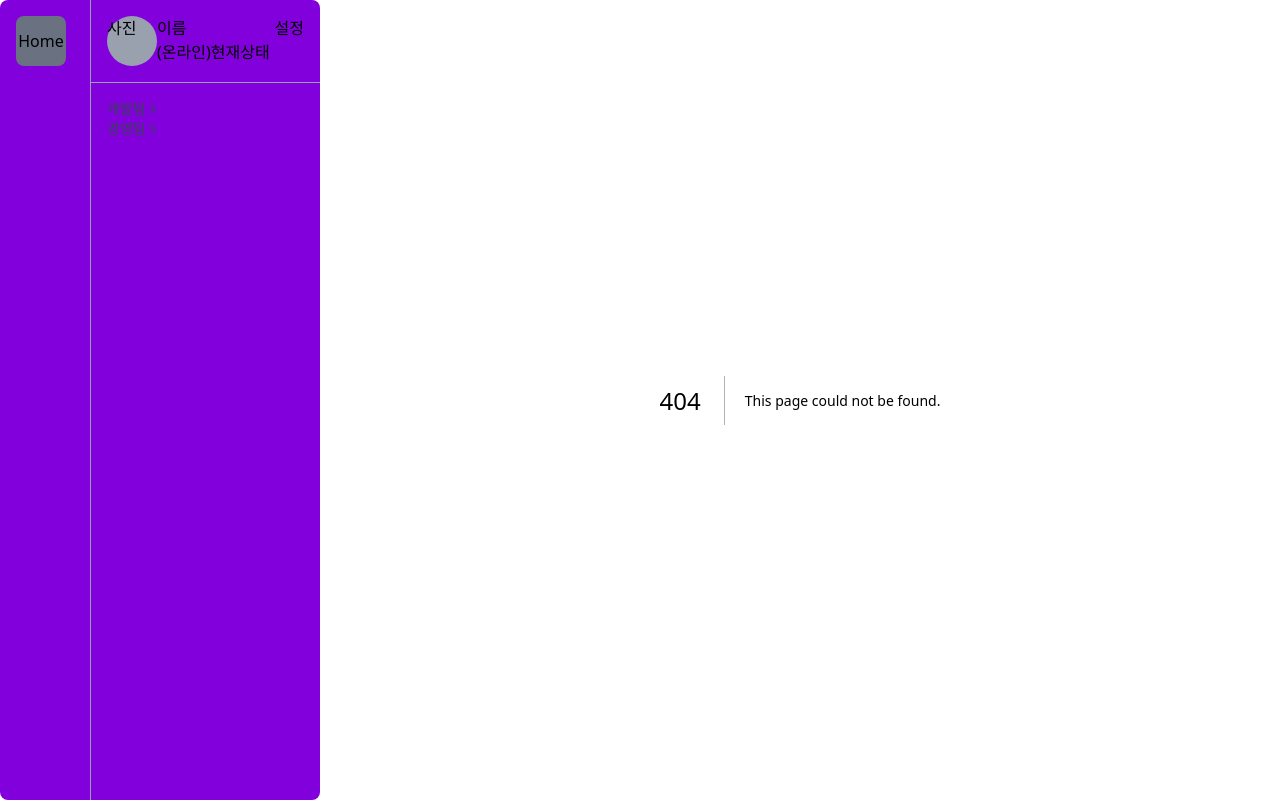
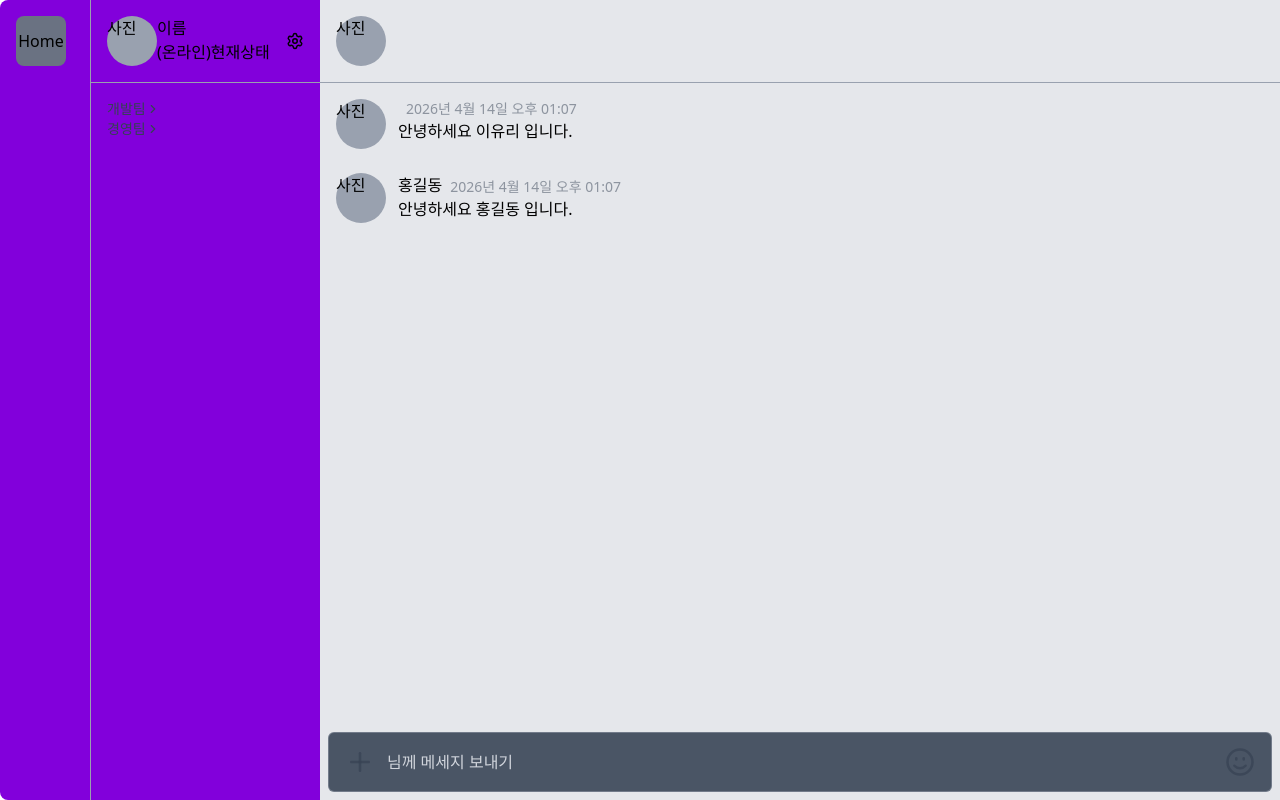
Before and after one commit to JinoPeanut/chat-system, a Next.js app: page /chat/1 in a window 1280 px wide. Before the commit this address had no page. Built offline with nearby package versions, Linux system fonts and the light colour scheme.

Commit message:
채팅창 화면 만들기 2일차

```diff
--- /dev/null
+++ b/app/chat/[roomId]/_components/MessageInput.tsx
@@ -0,0 +1,33 @@
+import { Plus, Smile } from "lucide-react"
+
+export default function MessageInput() {
+    return (
+        <div className="
+            m-2 border-gray-400/50 border bg-gray-600
+            h-[60px] rounded-md px-3
+        ">
+            <div className="h-full flex items-center gap-2">
+                {/* 업로드 버튼 or 그 외 기능 */}
+                <button type="button" className="shrink-0 p-1 rounded-md hover:bg-gray-500 group">
+                    <Plus size={30} className="text-gray-700/70 group-hover:text-gray-400" />
+                </button>
+
+                <div className="flex items-center gap-2 w-full">
+                    {/* 채팅입력칸 */}
+                    <input
+                        type="text"
+                        placeholder={`님께 메세지 보내기`}
+                        className="
+                            w-full bg-transparent outline-none text-white
+                            placeholder:text-gray-300 flex-1 min-w-0"
+                    />
+
+                    {/* 이모지 버튼 */}
+                    <button type="button" className="shrink-0 p-1 rounded-md hover:bg-gray-500 group">
+                        <Smile size={30} className="text-gray-700/70 group-hover:text-gray-400" />
+                    </button>
+                </div>
+            </div>
+        </div>
+    )
+}
--- /dev/null
+++ b/app/chat/[roomId]/_components/MessageItem.tsx
@@ -0,0 +1,37 @@
+import { Message, User } from "@/types/chat"
+
+
+type MessageItemProps = {
+    message: Message
+    isMine: boolean
+    user?: User
+    myUser: User
+}
+
+export default function MessageItem({ message, isMine, user, myUser }: MessageItemProps) {
+    return (
+        <div>
+            <div className="flex pl-4 pt-4 p-2 gap-1">
+                <div className="rounded-full bg-gray-400 w-[50px] h-[50px]">사진</div>
+                <div className="flex flex-col pl-2">
+                    <div className="flex gap-2 items-end">
+                        <p>{isMine ? myUser.name : user?.name}</p>
+                        <p className="text-sm text-gray-700/50">
+                            {message.timeAt?.toLocaleTimeString("ko-KR", {
+                                year: "numeric",
+                                month: "long",
+                                day: "numeric",
+                                hour: "2-digit",
+                                minute: "2-digit",
+                                hour12: true,
+                            })}
+                        </p>
+                    </div>
+                    <div className="flex items-center gap-1">
+                        {message.content}
+                    </div>
+                </div>
+            </div>
+        </div>
+    )
+}
--- /dev/null
+++ b/app/chat/[roomId]/_components/MessageList.tsx
@@ -0,0 +1,26 @@
+import { Message, MESSAGE, User } from "@/types/chat";
+import MessageItem from "./MessageItem";
+
+type MessageListProps = {
+    messages: Message[];
+    myUser: User;
+    user?: User;
+}
+
+export default function MessageList({ messages, myUser, user }: MessageListProps) {
+
+    return (
+        <div>
+            {messages.length === 0
+                ? (<div>대화를 시작하세요.</div>)
+                : messages.map((msg) => <MessageItem
+                    key={msg.id}
+                    message={msg}
+                    isMine={msg.send === myUser.id}
+                    user={user}
+                    myUser={myUser}
+                />)
+            }
+        </div>
+    )
+}
--- /dev/null
+++ b/app/chat/[roomId]/page.tsx
@@ -0,0 +1,58 @@
+"use client"
+
+import { use, useState } from "react"
+import { MESSAGE, USERS } from "@/types/chat"
+import { getStatusColor } from "@/components/chat/SideBar";
+import MessageList from "./_components/MessageList";
+import MessageInput from "./_components/MessageInput";
+
+function getUserStatus(status: string) {
+    if (status === "online") return "온라인";
+    if (status === "offline") return "오프라인";
+    if (status === "AFK") return "자리비움"
+}
+
+export default function ChatPage({ params }: { params: Promise<{ roomId: string }> }) {
+    const [headerMessage, setHeaderMessage] = useState(false);
+
+    const { roomId } = use(params);
+    const user = Object.values(USERS).find((u) => u.id === roomId);
+    const myUser = USERS.user1;
+    const messages = Object.values(MESSAGE);
+
+    return (
+        <div className="bg-gray-200 min-h-screen flex flex-col">
+            {/* 상대방 프로필 표시 */}
+            <div className="flex p-4">
+                <div className="rounded-full bg-gray-400 w-[50px] h-[50px]">사진</div>
+                <div className="flex flex-col pl-2">
+                    <span>{user?.name}</span>
+                    <div className="flex items-center gap-1">
+                        <div className={`rounded-full w-[8px] h-[8px] ${user && getStatusColor(user.status)}`}></div>
+                        <span>{user && getUserStatus(user.status)}</span>
+                    </div>
+                </div>
+            </div>
+
+            {/* 최상단 경계선 */}
+            <div className="border-b border-gray-400 w-[100%]"></div>
+
+            {/* 고정메세지 */}
+            {headerMessage && "상단 메세지 입니다"}
+
+            {/* 채팅메시지 영역 */}
+            <div className="flex-1 overflow-auto">
+                <MessageList
+                    messages={messages}
+                    myUser={myUser}
+                    user={user}
+                />
+            </div>
+
+            {/* 채팅입력 영역 */}
+            <div className="shrink-0">
+                <MessageInput />
+            </div>
+        </div>
+    )
+}
--- a/app/chat/page.tsx
+++ /dev/null
@@ -1,3 +0,0 @@
-export default function ChatPage() {
-    return <div>chat</div>
-}
--- a/components/chat/SideBar.tsx
+++ b/components/chat/SideBar.tsx
@@ -4,8 +4,9 @@ import { DEPARTMENT } from "@/types/department"
 import { useState } from "react";
 import { ChevronRight, Settings, MessageCircle } from "lucide-react"
 import { UserStatus } from "@/types/chat";
+import { useRouter } from "next/navigation"
 
-function getStatusColor(status: UserStatus) {
+export function getStatusColor(status: UserStatus) {
     switch (status) {
         case "online": return "bg-green-400"
         case "offline": return "bg-gray-400"
@@ -16,9 +17,10 @@ function getStatusColor(status: UserStatus) {
 export default function SideBar() {
 
     const [openDepts, setOpenDepts] = useState<string[]>([]);
+    const router = useRouter();
 
     return (
-        <div className="flex w-1/4 min-h-screen bg-purple-700 rounded-lg">
+        <div className="flex w-1/4 min-h-screen bg-purple-700 rounded-l-lg">
             {/* 왼쪽 프로필칸 */}
             <div className="p-4 flex">
                 {/* 메인홈 버튼 */}
@@ -35,7 +37,7 @@ export default function SideBar() {
             {/* 오른쪽 채팅목록 */}
             <div className="w-full">
                 {/* 내 프로필 */}
-                <div className="flex p-4 justify-between">
+                <div className="flex p-4 justify-between items-center">
                     {/* 사진 */}
                     <div className="flex">
                         <div className="rounded-full bg-gray-400 w-[50px] h-[50px]">
@@ -52,9 +54,10 @@ export default function SideBar() {
                         </div>
                     </div>
 
-                    <div>설정</div>
+                    <Settings size={18} className="hover:text-gray-200 cursor-pointer" />
                 </div>
 
+                {/* 경계선 */}
                 <div className="border-b border-gray-400 w-[100%]"></div>
 
                 {/* 부서 목록 */}
@@ -99,8 +102,12 @@ export default function SideBar() {
                                         <div className="
                                             invisible group-hover:visible flex gap-1 ml-auto
                                         ">
-                                            <MessageCircle size={16} className="hover:text-gray-200" />
-                                            <Settings size={16} className="hover:text-gray-200" />
+                                            <MessageCircle
+                                                size={16}
+                                                className="hover:text-gray-200 cursor-pointer"
+                                                onClick={() => router.push(`/chat/${user.id}`)}
+                                            />
+                                            <Settings size={16} className="hover:text-gray-200 cursor-pointer" />
                                         </div>
                                     </div>
                                 ))}
--- a/types/chat.ts
+++ b/types/chat.ts
@@ -10,15 +10,15 @@ export type User = {
 }
 
 export type Message = {
-    readonly id: string | null, // 메세지 아이디
-    readonly send: string | null, // 보낸 사람
-    readonly content: string | null, // 내용
-    readonly time: Date | null, // 시간
+    readonly id: string, // 메세지 아이디
+    readonly send: string, // 보낸 사람
+    readonly content: string, // 내용
+    readonly timeAt: Date, // 시간
 }
 
 export type Chat = {
-    readonly id: string | null, // 방 아이디
-    readonly room: RoomType | null, // 방 타입
+    readonly id: string, // 방 아이디
+    readonly room: RoomType, // 방 타입
     readonly members: User[] | null, // 방 참여자
     readonly messages: Message[] | null, // 메세지들
 }
@@ -39,7 +39,7 @@ export const USERS: Record<string, User> = {
     },
 
     user3: {
-        id: "user-2",
+        id: "user-3",
         name: "이유리",
         department: "manage-1",
         status: "AFK",
@@ -47,17 +47,23 @@ export const USERS: Record<string, User> = {
 }
 
 export const MESSAGE: Record<string, Message> = {
-    info: {
-        id: null,
-        send: null,
-        content: "없음",
-        time: null,
+    info1: {
+        id: "message-1",
+        send: "user-3",
+        content: "안녕하세요 이유리 입니다.",
+        timeAt: new Date(),
+    },
+    info2: {
+        id: "message-2",
+        send: "user-1",
+        content: "안녕하세요 홍길동 입니다.",
+        timeAt: new Date()
     }
 }
 
 export const CHATROOM: Record<string, Chat> = {
     room1: {
-        id: null,
+        id: "group-1",
         room: "group",
         members: null,
         messages: null,
```
